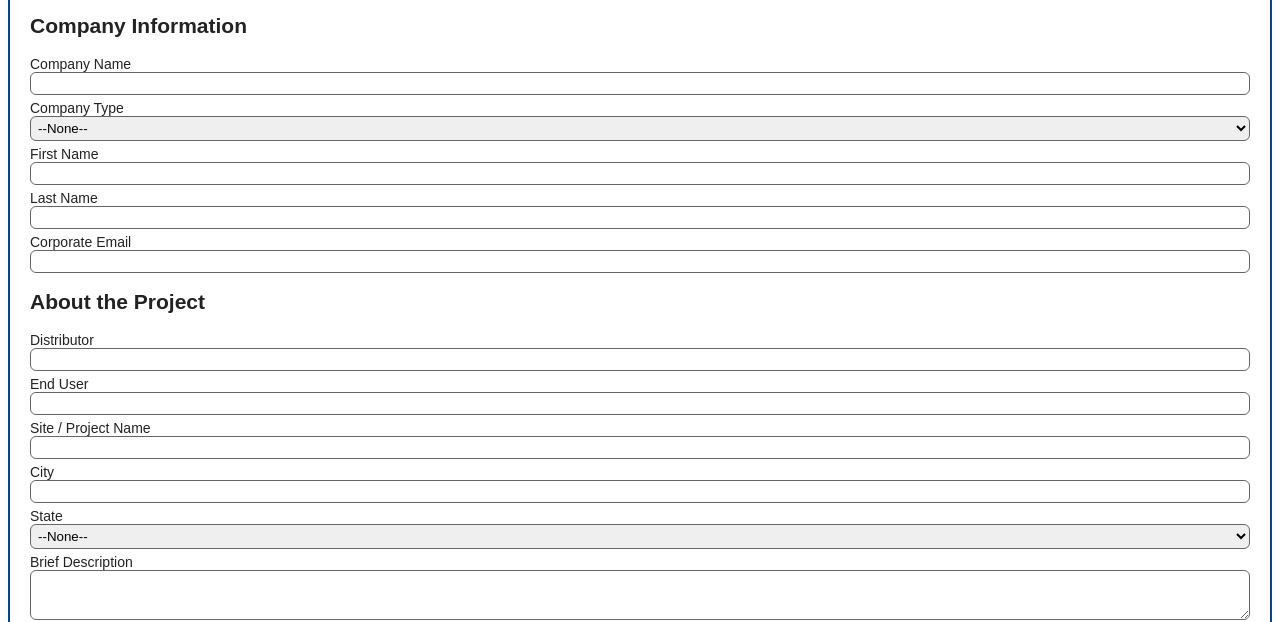
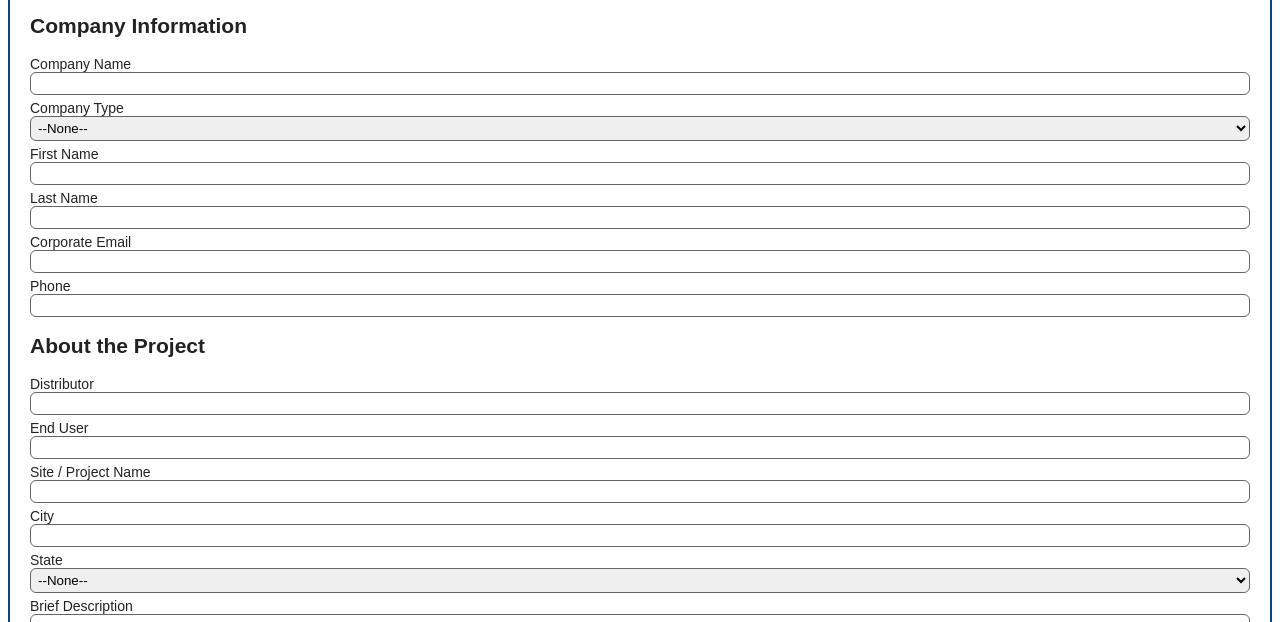
Before and after one commit to trevorrussell/trevorrussell.github.io-old, a plain HTML site: page mht/registrationform.html in a window 1280 px wide. Shown: the part 106-728 px from the top of the page. Drawn offline with Linux system fonts and the light colour scheme.

Commit message:
Update registrationform.html

```diff
--- a/mht/registrationform.html
+++ b/mht/registrationform.html
@@ -102,7 +102,7 @@
             <div class="field"><label for="first_name">First Name</label><input type="text" id="first_name" name="first_name" maxlength="40" required></div>
             <div class="field"><label for="last_name">Last Name</label><input type="text" id="last_name" name="last_name" maxlength="80" required></div>
             <div class="field"><label for="email">Corporate Email</label><input type="text" id="email" name="email" maxlength="80" required></div>
-
+            <div class="field"><label for="phone">Phone</label><input type="text" id="phone" name="phone" maxlength="40"></div>
         </div>
         <h2 class="section">About the Project</h2>
         <div id="section2" >
```
